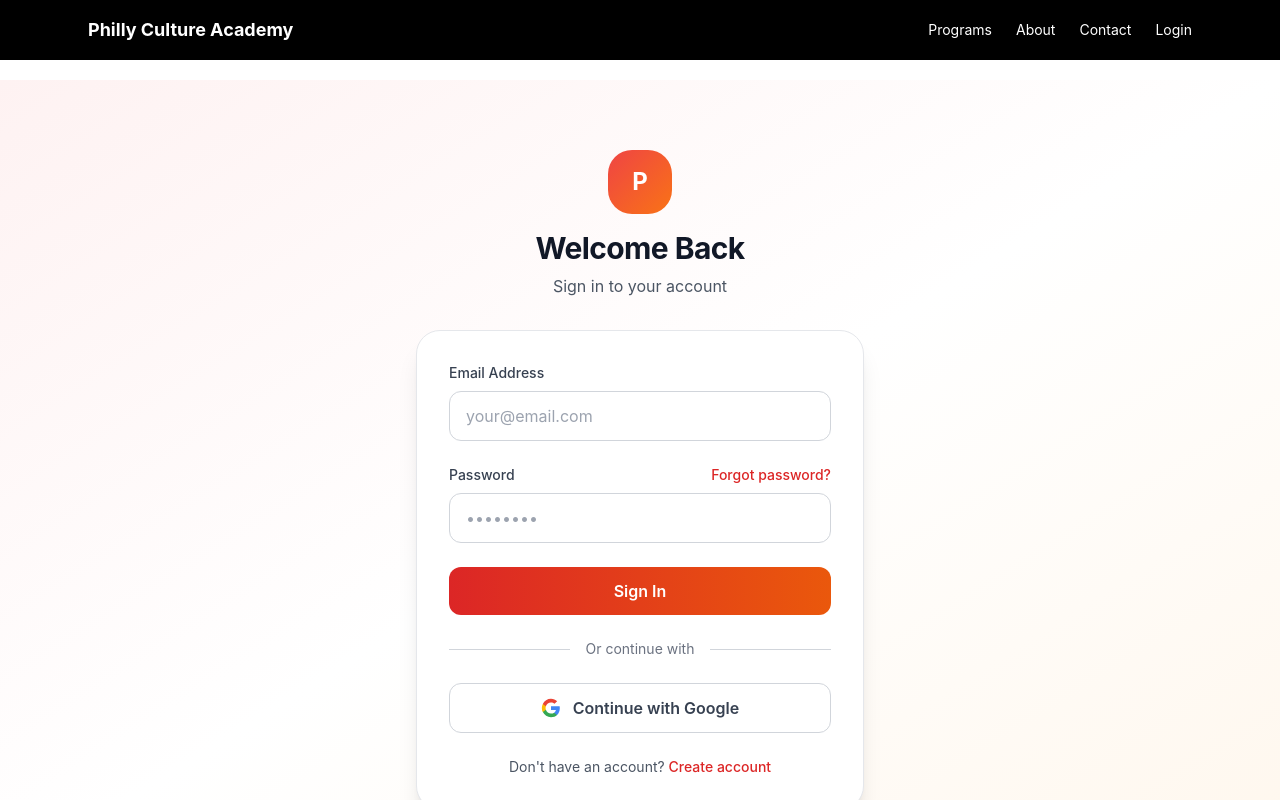
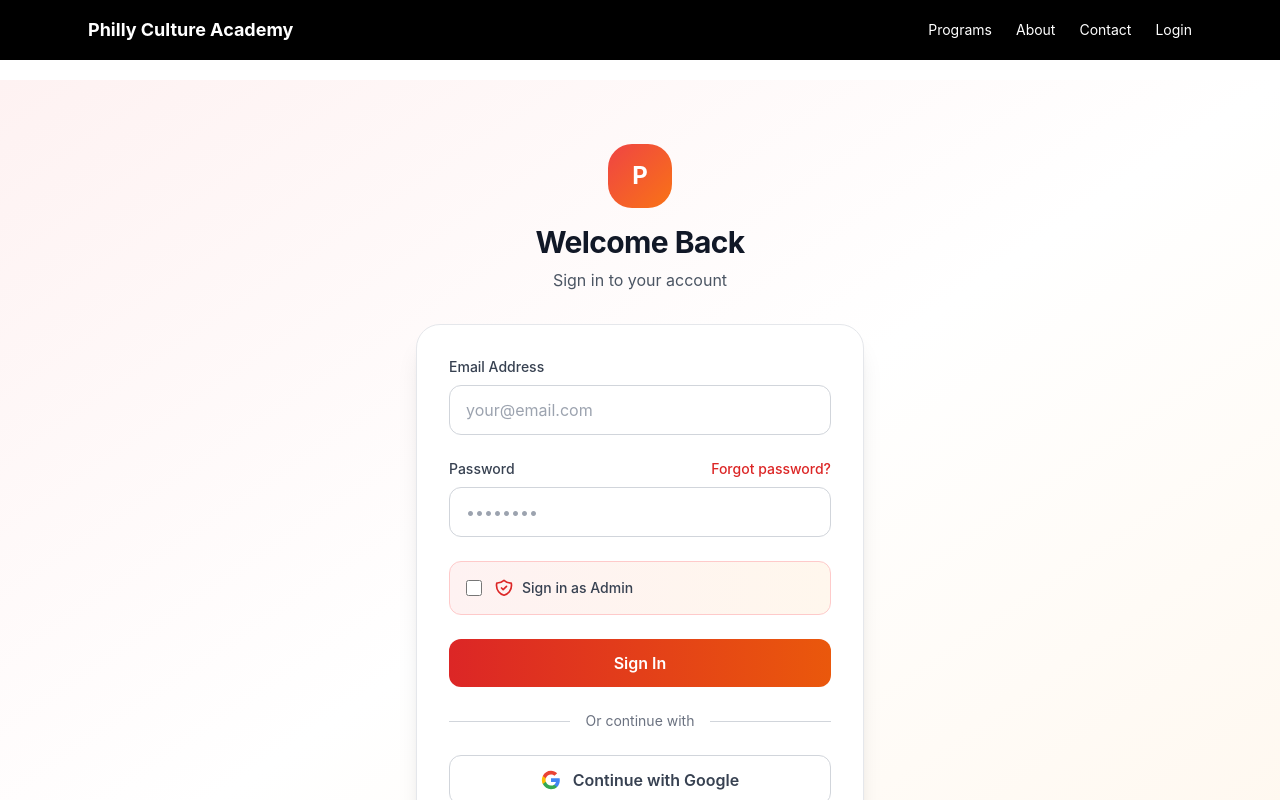
Before and after one commit to shadikamal997/philly-culture2, a Next.js app: page /login in a window 1280 px wide. Shown: the top 800 px of the page. Built offline with nearby package versions, Linux system fonts and the light colour scheme; no server answers.

Commit message:
Add admin login toggle with role-based routing and email service safety checks

```diff
--- a/app/(auth)/login/page.tsx
+++ b/app/(auth)/login/page.tsx
@@ -5,16 +5,19 @@ import { useRouter, useSearchParams } from "next/navigation";
 import Link from "next/link";
 import { useAuth } from "@/context/AuthContext";
 import toast, { Toaster } from "react-hot-toast";
+import { db } from "@/firebase/firebaseClient";
+import { doc, getDoc } from "firebase/firestore";
 
 export default function LoginPage() {
   const router = useRouter();
   const searchParams = useSearchParams();
   const redirect = searchParams.get("redirect") || "/dashboard";
-  const { signIn, signInWithGoogle, userData } = useAuth();
+  const { signIn, signInWithGoogle, userData, user } = useAuth();
 
   const [email, setEmail] = useState("");
   const [password, setPassword] = useState("");
   const [loading, setLoading] = useState(false);
+  const [isAdminLogin, setIsAdminLogin] = useState(false);
 
   const handleSubmit = async (e: React.FormEvent) => {
     e.preventDefault();
@@ -22,17 +25,35 @@ export default function LoginPage() {
 
     try {
       await signIn(email, password);
-      toast.success("Welcome back!");
 
-      // Wait for session to be established and userData to load
-      await new Promise(resolve => setTimeout(resolve, 1000));
+      // Wait for auth state to be established
+      await new Promise(resolve => setTimeout(resolve, 1500));
 
-      // Check if user is owner by email from the form input
-      const isOwner = email === process.env.NEXT_PUBLIC_OWNER_EMAIL;
-      const redirectUrl = isOwner ? '/admin' : (redirect !== '/dashboard' ? redirect : '/dashboard');
+      // Fetch user role from Firestore
+      const currentUser = (await import("@/firebase/firebaseClient")).auth.currentUser;
+      if (!currentUser) {
+        throw new Error("Authentication failed");
+      }
 
-      // Use window.location for full page reload to ensure auth state is fresh
-      window.location.href = redirectUrl;
+      const userDoc = await getDoc(doc(db, "users", currentUser.uid));
+      const userRole = userDoc.data()?.role;
+
+      if (isAdminLogin) {
+        // Admin login requested
+        if (userRole === 'admin' || userRole === 'superadmin' || userRole === 'owner') {
+          toast.success("Welcome to Admin Panel!");
+          window.location.href = '/admin';
+        } else {
+          toast.error("Access denied. Admin privileges required.");
+          setLoading(false);
+          return;
+        }
+      } else {
+        // Regular user login
+        toast.success("Welcome back!");
+        const redirectUrl = redirect !== '/dashboard' ? redirect : '/dashboard';
+        window.location.href = redirectUrl;
+      }
     } catch (err: any) {
       console.error("Login error:", err);
       toast.error(err.message || "Failed to sign in");
@@ -44,16 +65,35 @@ export default function LoginPage() {
     setLoading(true);
     try {
       await signInWithGoogle();
-      toast.success("Welcome back!");
 
-      // Wait for session to be established
-      await new Promise(resolve => setTimeout(resolve, 1000));
+      // Wait for auth state
+      await new Promise(resolve => setTimeout(resolve, 1500));
 
-      // Default redirect - userData will be checked on the destination page
-      const redirectUrl = redirect !== '/dashboard' ? redirect : '/dashboard';
+      // Fetch user role from Firestore
+      const currentUser = (await import("@/firebase/firebaseClient")).auth.currentUser;
+      if (!currentUser) {
+        throw new Error("Authentication failed");
+      }
 
-      // Use window.location for full page reload to ensure auth state is fresh
-      window.location.href = redirectUrl;
+      const userDoc = await getDoc(doc(db, "users", currentUser.uid));
+      const userRole = userDoc.data()?.role;
+
+      if (isAdminLogin) {
+        // Admin login requested
+        if (userRole === 'admin' || userRole === 'superadmin' || userRole === 'owner') {
+          toast.success("Welcome to Admin Panel!");
+          window.location.href = '/admin';
+        } else {
+          toast.error("Access denied. Admin privileges required.");
+          setLoading(false);
+          return;
+        }
+      } else {
+        // Regular user login
+        toast.success("Welcome back!");
+        const redirectUrl = redirect !== '/dashboard' ? redirect : '/dashboard';
+        window.location.href = redirectUrl;
+      }
     } catch (err: any) {
       console.error("Google sign in error:", err);
       toast.error(err.message || "Failed to sign in with Google");
@@ -116,12 +156,43 @@ export default function LoginPage() {
                 />
               </div>
 
+              {/* Admin Login Toggle */}
+              <div className="flex items-center gap-3 p-4 rounded-xl bg-gradient-to-r from-red-50 to-orange-50 dark:from-red-900/10 dark:to-orange-900/10 border border-red-200 dark:border-red-800">
+                <input
+                  type="checkbox"
+                  id="adminLogin"
+                  checked={isAdminLogin}
+                  onChange={(e) => setIsAdminLogin(e.target.checked)}
+                  className="w-4 h-4 rounded border-gray-300 text-red-600 focus:ring-red-500"
+                  disabled={loading}
+                />
+                <label htmlFor="adminLogin" className="flex items-center gap-2 text-sm font-medium text-gray-700 dark:text-gray-300 cursor-pointer">
+                  <svg className="w-5 h-5 text-red-600" fill="none" stroke="currentColor" viewBox="0 0 24 24">
+                    <path strokeLinecap="round" strokeLinejoin="round" strokeWidth={2} d="M9 12l2 2 4-4m5.618-4.016A11.955 11.955 0 0112 2.944a11.955 11.955 0 01-8.618 3.04A12.02 12.02 0 003 9c0 5.591 3.824 10.29 9 11.622 5.176-1.332 9-6.03 9-11.622 0-1.042-.133-2.052-.382-3.016z" />
+                  </svg>
+                  Sign in as Admin
+                </label>
+              </div>
+
               <button
                 type="submit"
-                className="w-full py-3 px-4 bg-gradient-to-r from-red-600 to-orange-600 hover:from-red-700 hover:to-orange-700 text-white font-semibold rounded-xl transition-all transform hover:scale-[1.02] disabled:opacity-50 disabled:cursor-not-allowed disabled:hover:scale-100"
+                className={`w-full py-3 px-4 ${
+                  isAdminLogin
+                    ? 'bg-gradient-to-r from-purple-600 to-blue-600 hover:from-purple-700 hover:to-blue-700'
+                    : 'bg-gradient-to-r from-red-600 to-orange-600 hover:from-red-700 hover:to-orange-700'
+                } text-white font-semibold rounded-xl transition-all transform hover:scale-[1.02] disabled:opacity-50 disabled:cursor-not-allowed disabled:hover:scale-100 flex items-center justify-center gap-2`}
                 disabled={loading}
               >
-                {loading ? "Signing in..." : "Sign In"}
+                {loading ? "Signing in..." : (
+                  <>
+                    {isAdminLogin && (
+                      <svg className="w-5 h-5" fill="none" stroke="currentColor" viewBox="0 0 24 24">
+                        <path strokeLinecap="round" strokeLinejoin="round" strokeWidth={2} d="M9 12l2 2 4-4m5.618-4.016A11.955 11.955 0 0112 2.944a11.955 11.955 0 01-8.618 3.04A12.02 12.02 0 003 9c0 5.591 3.824 10.29 9 11.622 5.176-1.332 9-6.03 9-11.622 0-1.042-.133-2.052-.382-3.016z" />
+                      </svg>
+                    )}
+                    {isAdminLogin ? "Sign in to Admin Panel" : "Sign In"}
+                  </>
+                )}
               </button>
             </form>
 
--- a/services/emailService.ts
+++ b/services/emailService.ts
@@ -1,6 +1,6 @@
 import { Resend } from 'resend';
 
-const resend = new Resend(process.env.RESEND_API_KEY);
+const resend = process.env.RESEND_API_KEY ? new Resend(process.env.RESEND_API_KEY) : null;
 
 interface OrderEmailData {
   recipientEmail: string;
@@ -55,6 +55,10 @@ export class EmailService {
   private adminEmail = process.env.ADMIN_EMAIL || 'admin@example.com';
 
   async sendOrderConfirmation(data: OrderEmailData): Promise<void> {
+    if (!resend) {
+      console.warn('Email service not configured - skipping order confirmation email');
+      return;
+    }
     try {
       await resend.emails.send({
         from: this.fromEmail,
@@ -69,6 +73,10 @@ export class EmailService {
   }
 
   async sendShippingUpdate(data: ShippingUpdateData): Promise<void> {
+    if (!resend) {
+      console.warn('Email service not configured - skipping shipping update email');
+      return;
+    }
     try {
       await resend.emails.send({
         from: this.fromEmail,
@@ -83,6 +91,10 @@ export class EmailService {
   }
 
   async sendContactFormNotification(data: ContactFormData): Promise<void> {
+    if (!resend) {
+      console.warn('Email service not configured - skipping contact form notification');
+      return;
+    }
     try {
       await resend.emails.send({
         from: this.fromEmail,
@@ -98,6 +110,10 @@ export class EmailService {
   }
 
   async sendEnrollmentConfirmation(data: EnrollmentEmailData): Promise<void> {
+    if (!resend) {
+      console.warn('Email service not configured - skipping enrollment confirmation email');
+      return;
+    }
     try {
       await resend.emails.send({
         from: this.fromEmail,
```
Also changed, not shown: 1 other file (tests, documents, lock files or other folders).
